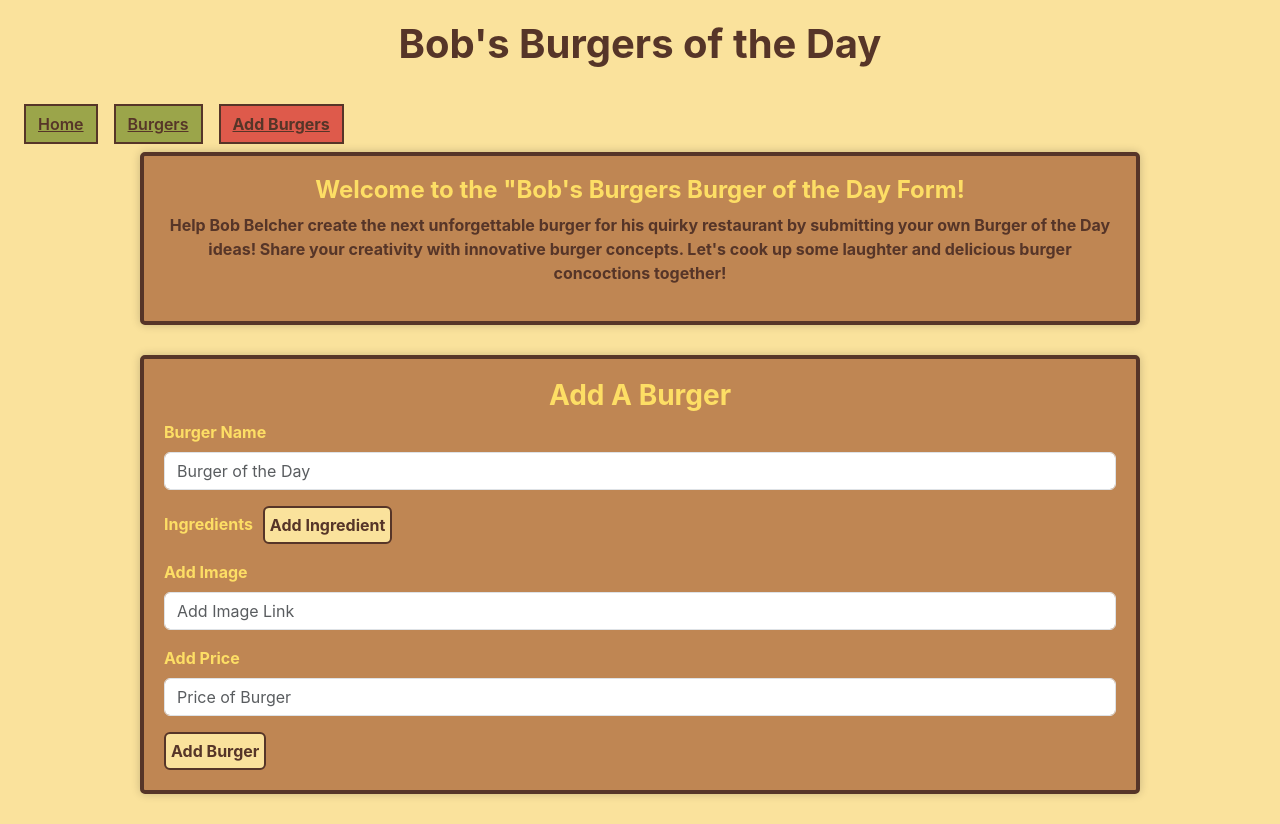
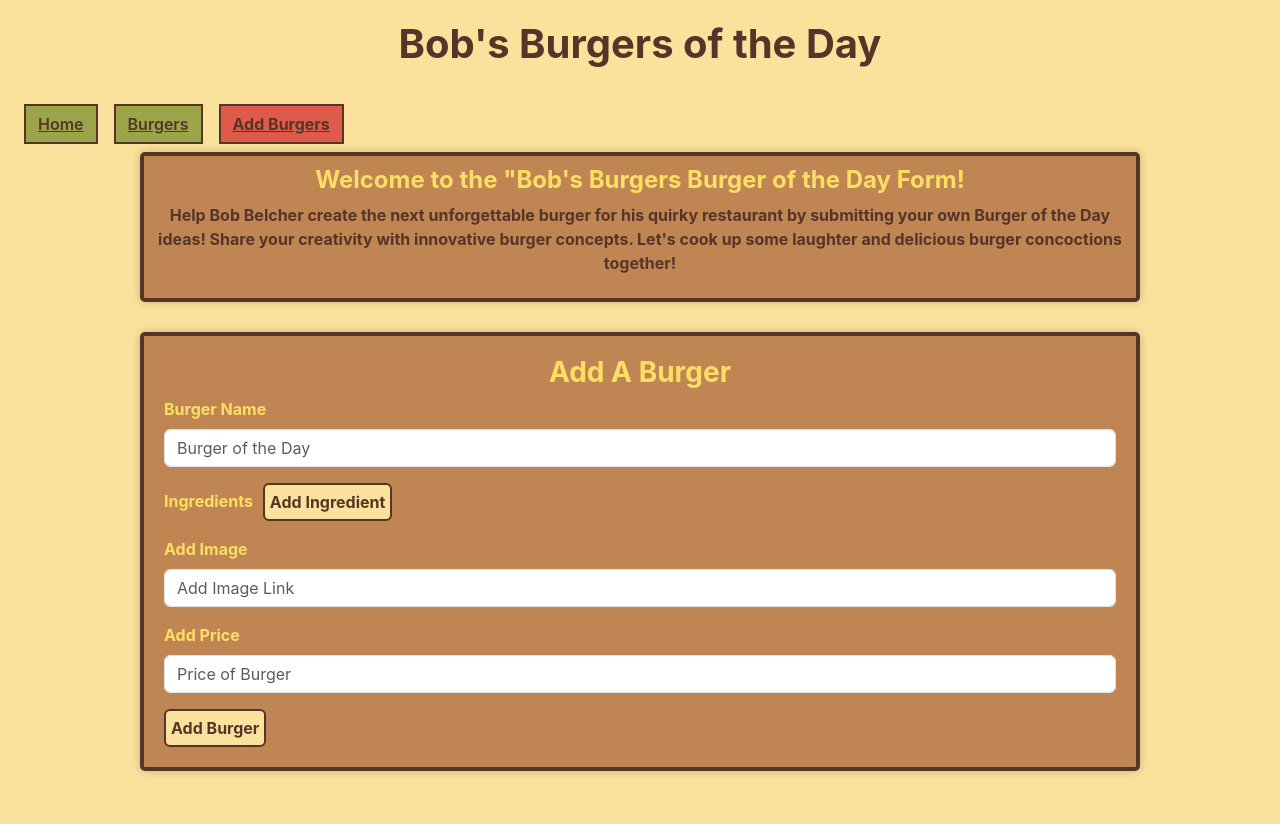
Before and after one commit to jmillamena/Burgers-Of-The-Day, a React (Create React App) app in the folder burger-app/: page /addBurgers in a window 1280 px wide. After the commit the page ends 801 px from the top, so only its background shows below. Built offline with nearby package versions, Linux system fonts and the light colour scheme; data requests are answered from the project's data file.

Commit message:
adjusts padding

```diff
--- a/burger-app/src/components/App.css
+++ b/burger-app/src/components/App.css
@@ -156,7 +156,8 @@
   margin: 0 auto;
   margin-bottom: 30px;
   border: 1px solid #ccc;
-  padding: 20px;
+  padding: 10px;
+  padding-bottom: 7px;
   border-radius: 5px;
   box-shadow: 0 0 10px rgba(0, 0, 0, 0.2);
   cursor: pointer;
```
